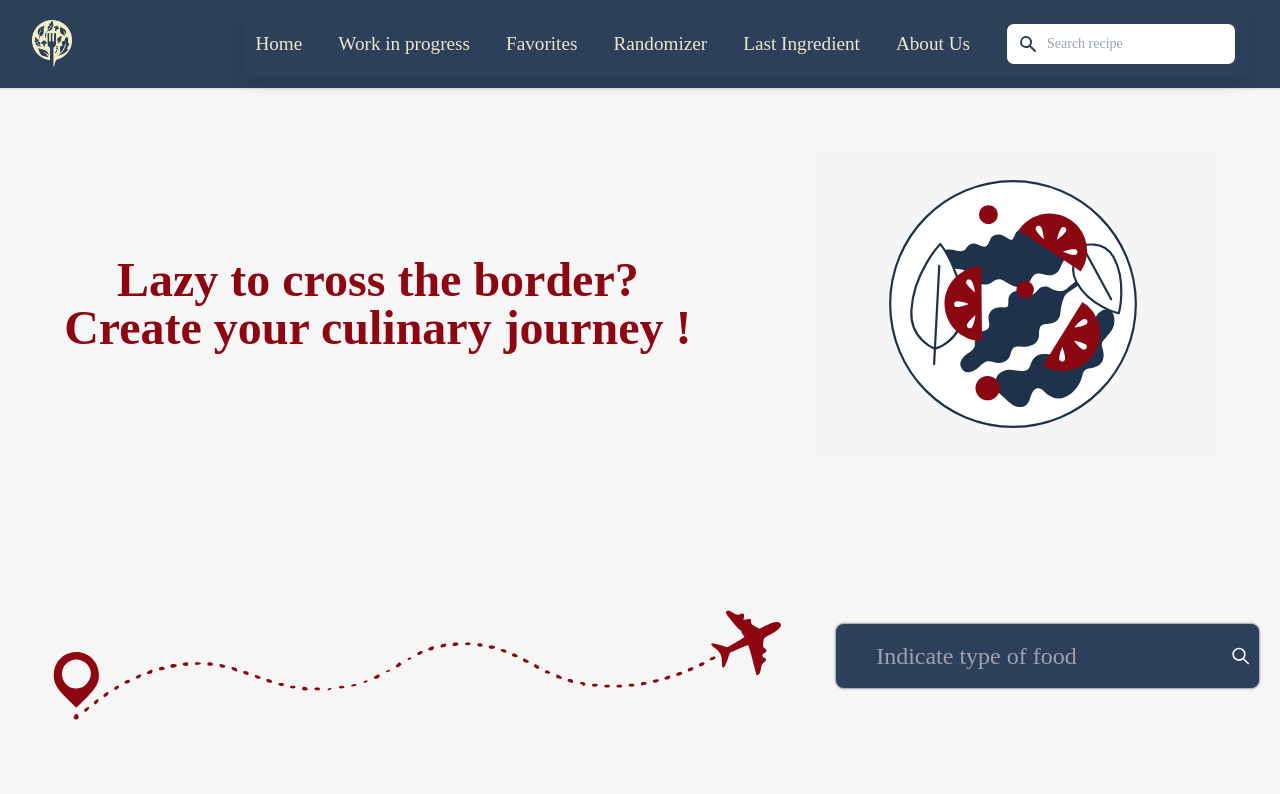
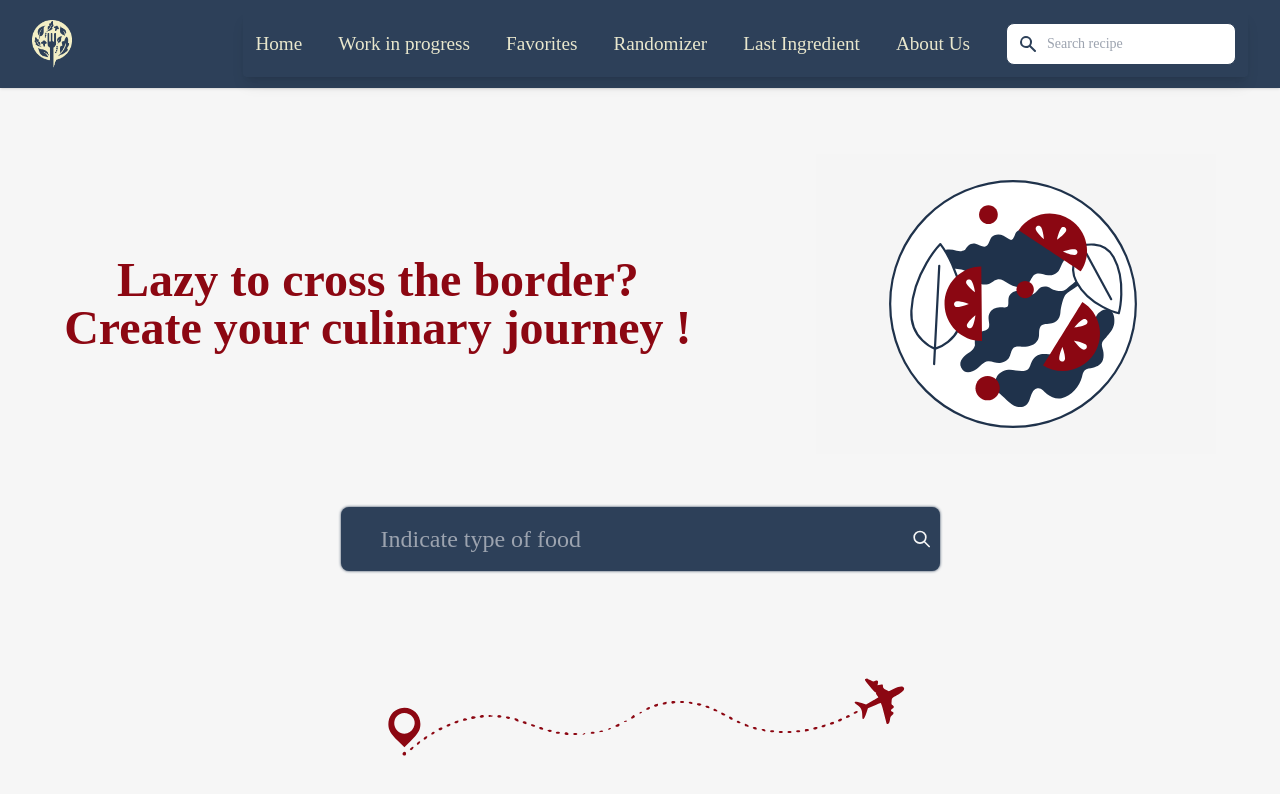
Before and after one commit to Iris-succi/hackathon_2022, a React (Vite) app in the folder frontend/: page / in a window 1280 px wide. Shown: the top 794 px of the page. Built offline with nearby package versions, Linux system fonts and the light colour scheme; no server answers.

Commit message:
new main

```diff
--- a/frontend/src/pages/Home.jsx
+++ b/frontend/src/pages/Home.jsx
@@ -37,10 +37,10 @@ export default function Home({ countries, setCountries, setSearch, search }) {
         </div>
       </div>
       {/* Search bar and arrow flight */}
-      <div className="flex  justify-center items-center ">
+      <div className="flex flex-col-reverse  justify-center items-center ">
         <div className="hidden md:block  ">
           {" "}
-          <img src={arrowfly} alt="" className="w-100 " />
+          <img src={arrowfly} alt="" className="w-100  h-60" />
         </div>
         <div className=" w-5/6 md:w-3/6  p-5">
           <SearchBar
```
